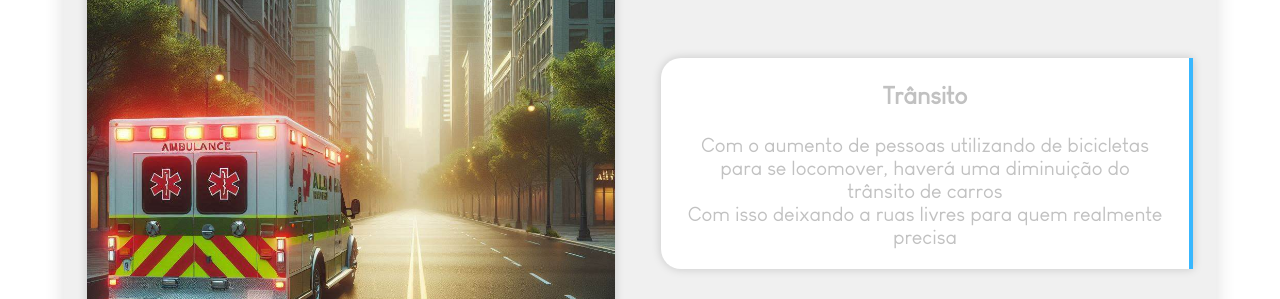
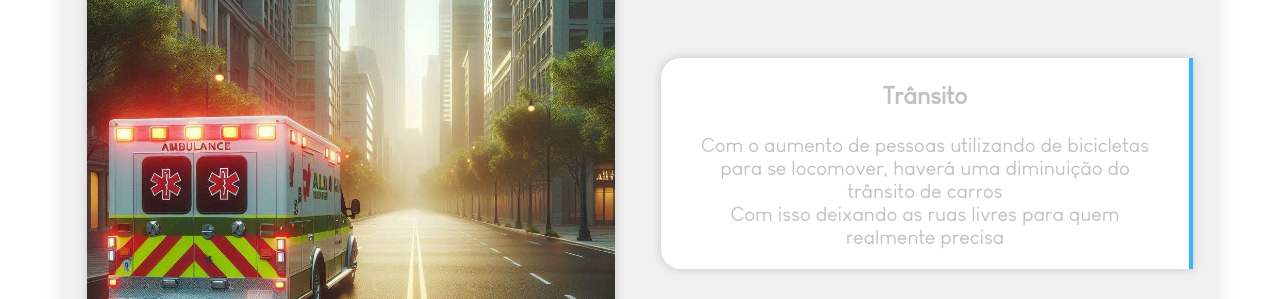
Before and after one commit to malvesbruno/EcoEnergyBike, a plain HTML site: page index.html in a window 1280 px wide. Shown: the part 5180-5479 px from the top of the page. Drawn offline with Linux system fonts and the light colour scheme.

Commit message:
Update index.html

```diff
--- a/index.html
+++ b/index.html
@@ -91,7 +91,7 @@
         <div class="dados_img">
             <section class="right_dado_img">
                 <h1>Trânsito</h1>
-                <p>Com o aumento de pessoas utilizando de bicicletas para se locomover, haverá uma diminuição do trânsito de carros<br>Com isso deixando a ruas livres para quem realmente precisa</p>
+                <p>Com o aumento de pessoas utilizando de bicicletas para se locomover, haverá uma diminuição do trânsito de carros<br>Com isso deixando as ruas livres para quem realmente precisa</p>
             </section>
             <section class="right_dado_image">
                 <img src="scr/imgs/trânsito.jpg" alt="">
```
